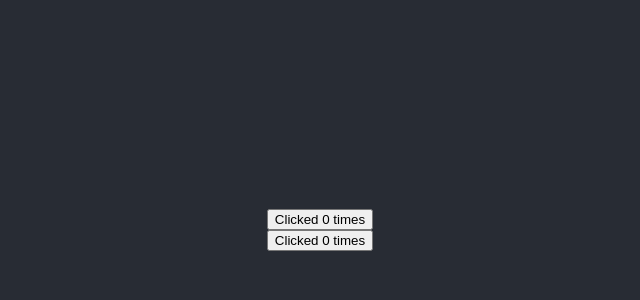
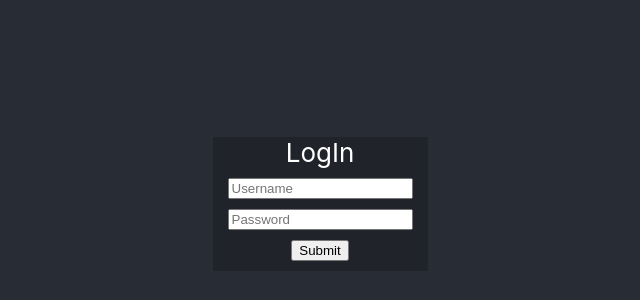
Before and after one commit to Ailta/LOLog, a React (Create React App) app in the folder frontend/: page / in a window 1280 px wide. Shown: the part 196-496 px from the top of the page, without its empty margins (320-960 px from the left). Built offline with nearby package versions, Linux system fonts and the light colour scheme; no server answers.

Commit message:
LogIn Form

```diff
--- a/frontend/src/App.js
+++ b/frontend/src/App.js
@@ -28,9 +28,16 @@ function App() {
   return (
     <div className="App">
       <header className="App-header">
-        <p>{message}</p>
-		<MyButton count={count} onClick={clicked}/>
-		<MyButton count={count} onClick={handleClick}/>
+		<div id="logInForm" style={{backgroundColor: '#202329', marginRight: '0px', paddingRight: '15px', paddingLeft: '15px', paddingBottom: '10px'}}>
+			<p style={{marginTop: '0px', marginBottom: '0px'}}>LogIn</p>
+			<form action="/logIn" method="post">
+				<input type="text" id="username" name="username" placeholder="Username" required />
+				<br/>
+				<input type="password" id="password" name="password" placeholder="Password" required />
+				<br/>
+				<input type="submit" value="Submit" />
+			</form>
+		</div>
       </header>
     </div>
   );
```
Also changed, not shown: 1 other file (tests, documents, lock files or other folders).
